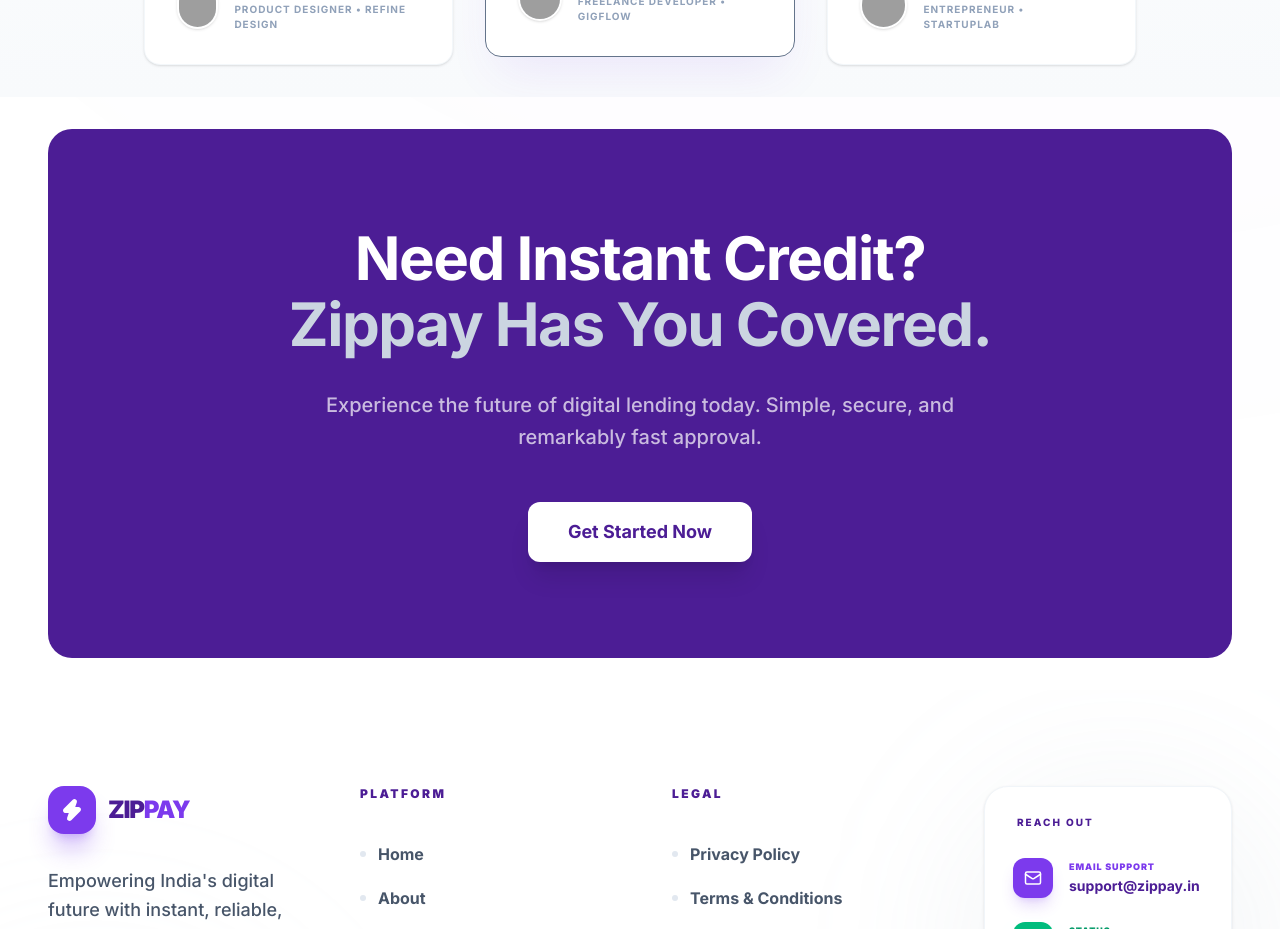
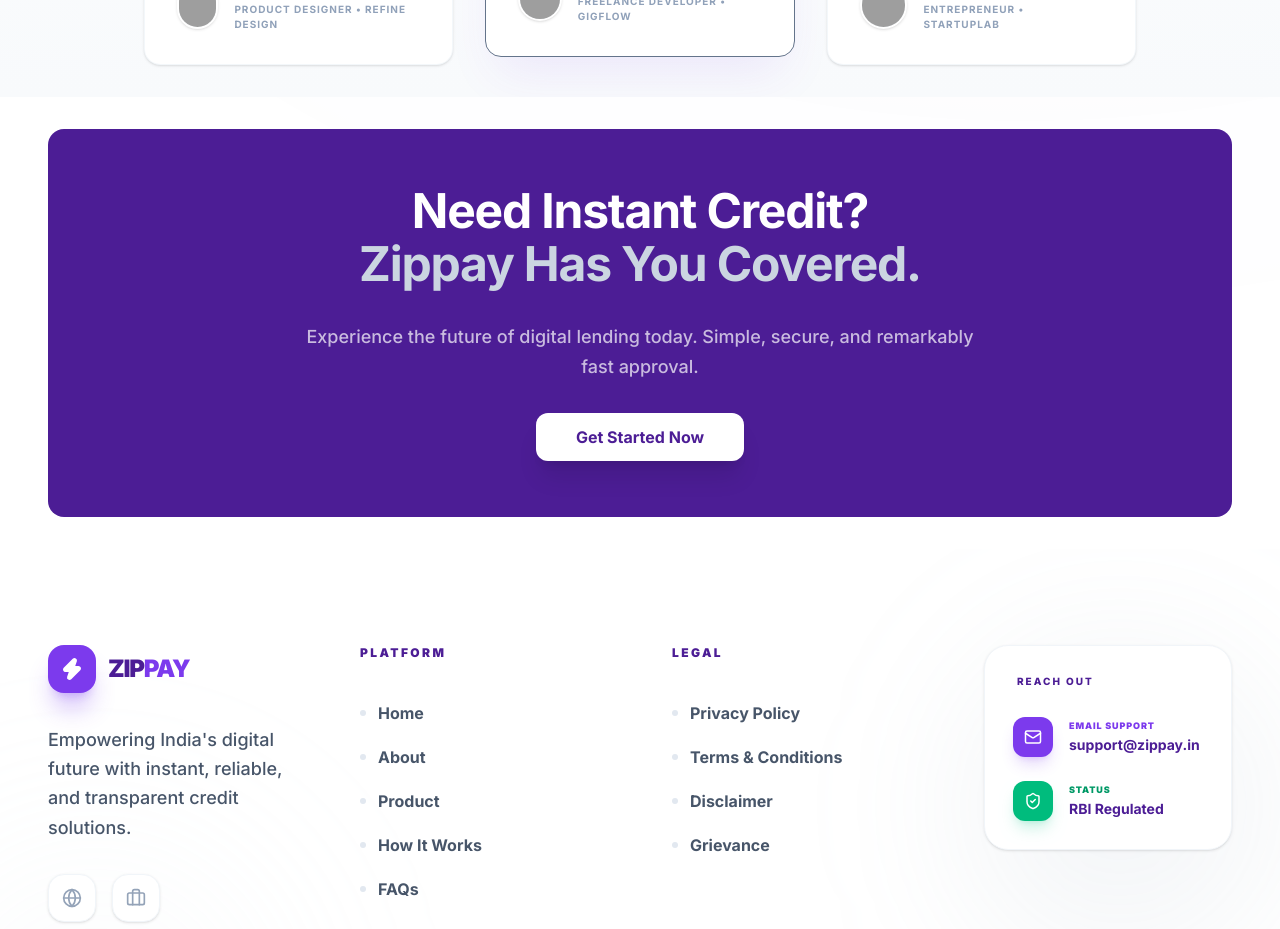
Before and after one commit to simmitiwari770-beep/zippay, a React (Vite) app: page / in a window 1280 px wide. Shown: the part 5160-6089 px from the top of the page. Built offline with nearby package versions, Linux system fonts and the light colour scheme; grey boxes are pictures that could not be loaded.

Commit message:
UI: Reduce height, padding, and font sizes for Home CTA section

```diff
--- a/src/pages/Home.jsx
+++ b/src/pages/Home.jsx
@@ -626,21 +626,19 @@
       <SectionWrapper id="final">
         <div
           ref={ctaRef}
-          className="fade-up relative overflow-hidden rounded-3xl bg-primary-900 p-16 md:p-24 text-center text-white"
+          className="fade-up relative overflow-hidden rounded-2xl bg-primary-900 p-10 md:p-14 text-center text-white"
         >
-
-
           <div className="relative z-10 max-w-4xl mx-auto">
-            <h2 className="text-4xl md:text-6xl font-bold mb-8 leading-[1.1] tracking-tight">
+            <h2 className="text-3xl md:text-5xl font-bold mb-8 leading-[1.1] tracking-tight">
               Need Instant Credit? <br />
               <span className="text-primary-300">Zippay Has You Covered.</span>
             </h2>
-            <p className="text-xl text-white/70 mb-12 max-w-2xl mx-auto font-medium leading-relaxed">
+            <p className="text-lg text-white/70 mb-8 max-w-2xl mx-auto font-medium leading-relaxed">
               Experience the future of digital lending today.
               Simple, secure, and remarkably fast approval.
             </p>
-            <div className="flex flex-col sm:flex-row gap-6 justify-center">
-              <Link to="/contact" className="px-10 py-4 bg-white text-primary-900 rounded-xl font-bold text-lg hover:bg-slate-50 transition-all shadow-xl">
+            <div className="flex flex-col sm:flex-row gap-4 justify-center">
+              <Link to="/contact" className="px-10 py-3 bg-white text-primary-900 rounded-xl font-bold text-base hover:bg-slate-50 transition-all shadow-xl">
                 Get Started Now
               </Link>
             </div>
```
